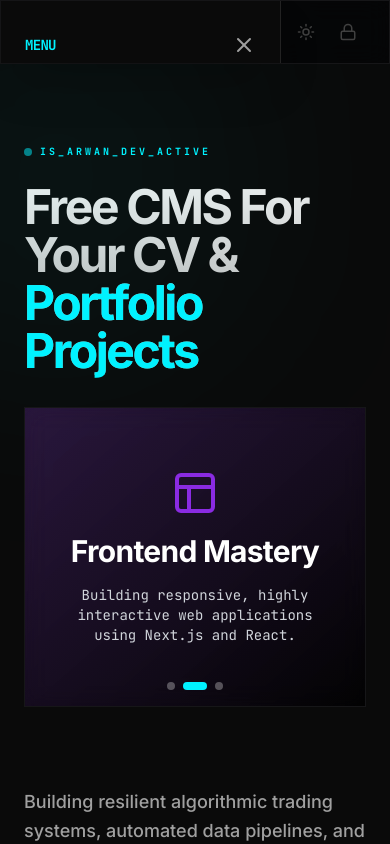
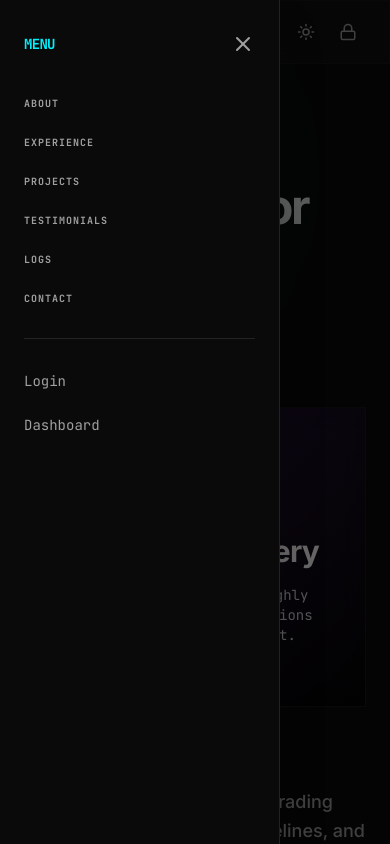
Before and after one commit to arwan-d3v/modern-arwan, a Next.js app: page / in a window 390 px wide. Both pictures are taken after a click on the button 35 px from the left and 32 px from the top of the page. Shown: the top 844 px of the page. Built offline with nearby package versions, Linux system fonts and the light colour scheme; no server answers; the database is empty.

Commit message:
fix(ui): move mobile menu out of nav to fix stacking context bug caused by backdrop-filter

```diff
--- a/src/components/Navbar.tsx
+++ b/src/components/Navbar.tsx
@@ -3,7 +3,7 @@ import React from 'react';
 
 import Link from "next/link";
 import { Terminal, Lock, ChevronDown, User, Menu, X } from "lucide-react";
-import { motion } from "framer-motion";
+import { motion, AnimatePresence } from "framer-motion";
 import { useAuth } from "@/context/AuthContext";
 import { usePathname } from "next/navigation";
 import DarkModeToggle from "@/components/DarkModeToggle";
@@ -15,6 +15,7 @@ export default function Navbar() {
   const isSuperUser = profile?.role === 'super_admin' || !process.env.NEXT_PUBLIC_FIREBASE_API_KEY;
 
   return (
+    <>
       <nav className="fixed top-0 left-0 right-0 z-[100] h-16 glass border-b border-white/5 flex items-center px-6 md:px-12 justify-between">
       {/* Left: Hamburger & Branding */}
       <div className="flex items-center gap-3">
@@ -113,16 +114,19 @@ export default function Navbar() {
         </div>
       </div>
 
-      {/* Mobile menu overlay */}
+      {/* Mobile menu overlay and panel are rendered outside nav to escape backdrop-filter containing block */}
+    </nav>
+
+    <AnimatePresence>
       {menuOpen && (
-        <div
+        <>
+          <motion.div
+            initial={{ opacity: 0 }}
+            animate={{ opacity: 1 }}
+            exit={{ opacity: 0 }}
             className="fixed inset-0 bg-black/60 z-[105] md:hidden"
             onClick={() => setMenuOpen(false)}
           />
-      )}
-
-      {/* Mobile menu panel */}
-      {menuOpen && (
           <motion.div
             initial={{ x: '-100%' }}
             animate={{ x: 0 }}
@@ -172,8 +176,10 @@ export default function Navbar() {
               )}
             </div>
           </motion.div>
+        </>
       )}
-    </nav>
+    </AnimatePresence>
+    </>
   );
 }
 
```
Also changed, not shown: public/sw.js. Lines whose indentation alone changed are shown as unchanged.
